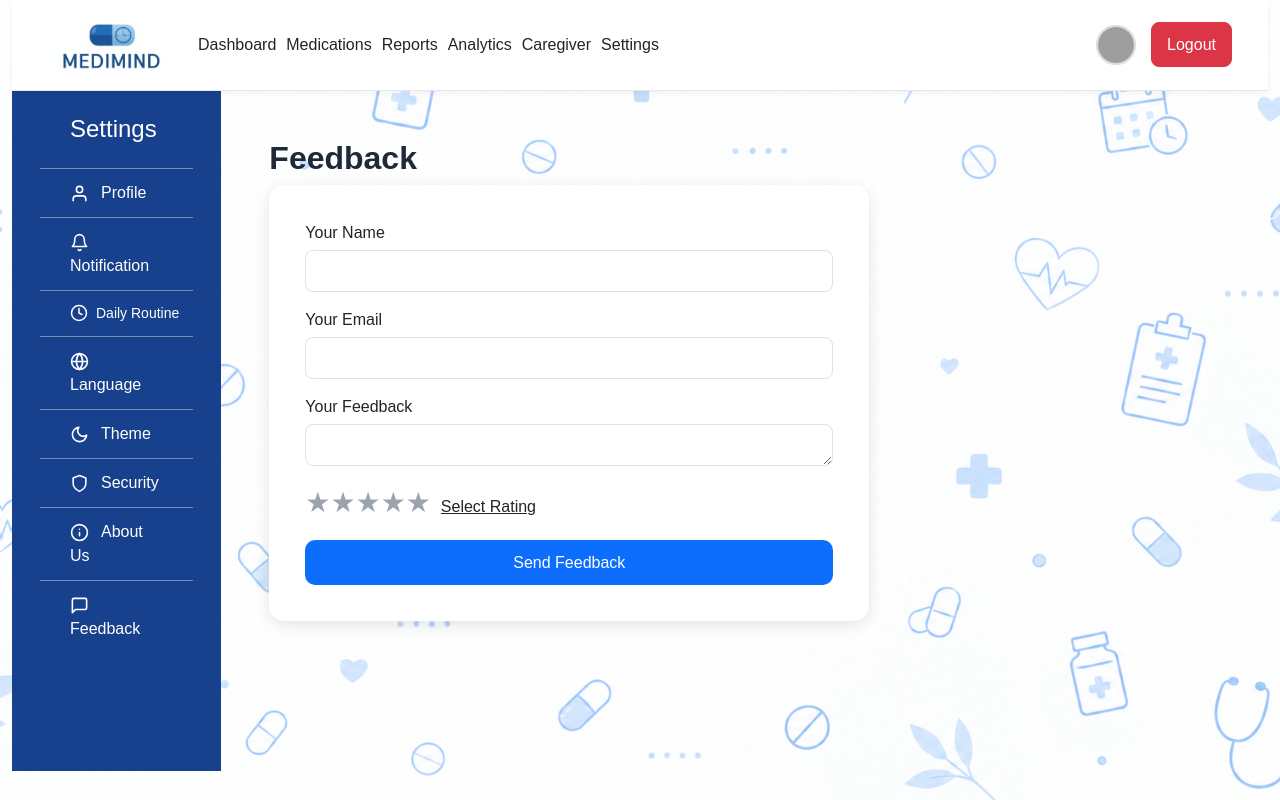
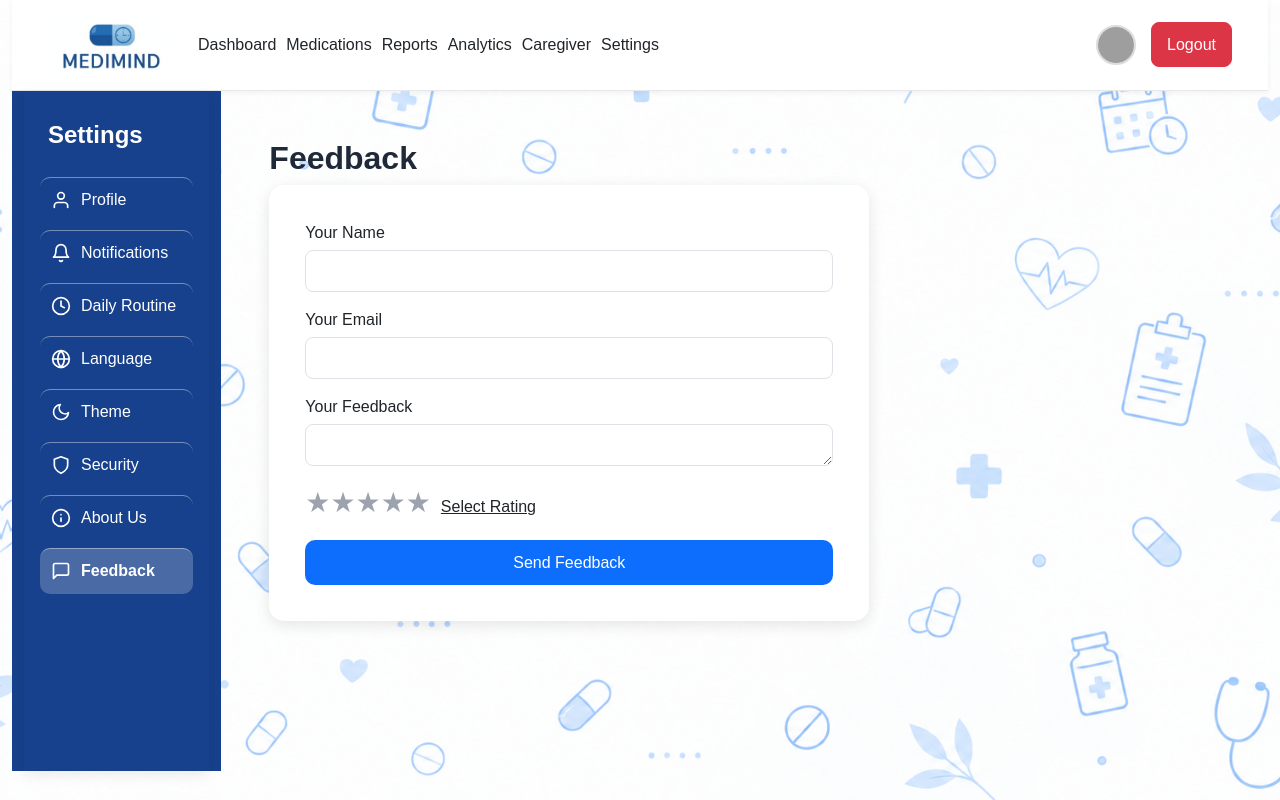
Before and after one commit to sheikha25/MediMind-project, a React (Vite) app in the folder client/: page /settings/feedback in a window 1280 px wide. Built offline with nearby package versions, Linux system fonts and the light colour scheme; grey boxes are pictures that could not be loaded.

Commit message:
Update SettingsSidebar.jsx

```diff
--- a/client/src/components/SettingsSidebar.jsx
+++ b/client/src/components/SettingsSidebar.jsx
@@ -1,7 +1,17 @@
 
-import {FiUser,FiBell,FiClock,FiGlobe,FiMoon,FiShield,FiInfo,FiMessageSquare,} from "react-icons/fi";
 import { useEffect, useState } from "react";
-import { Link } from "react-router-dom";
+import { NavLink } from "react-router-dom";
+
+import {
+  FiUser,
+  FiBell,
+  FiClock,
+  FiGlobe,
+  FiMoon,
+  FiShield,
+  FiInfo,
+  FiMessageSquare,
+} from "react-icons/fi";
 
 const SettingsSidebar = () => {
   const [language, setLanguage] = useState(
@@ -10,98 +20,304 @@ const SettingsSidebar = () => {
 
   const isArabic = language === "ar";
 
+  const t = (english, arabic) =>
+    isArabic ? arabic : english;
+
   useEffect(() => {
     const updateLanguage = () => {
-      setLanguage(localStorage.getItem("medimindLanguage") || "en");
+      setLanguage(
+        localStorage.getItem("medimindLanguage") || "en"
+      );
     };
 
-    window.addEventListener("medimind-language-change", updateLanguage);
+    window.addEventListener(
+      "medimind-language-change",
+      updateLanguage
+    );
+
+    window.addEventListener(
+      "medimindLanguageChanged",
+      updateLanguage
+    );
+
     window.addEventListener("storage", updateLanguage);
 
     return () => {
-      window.removeEventListener("medimind-language-change", updateLanguage);
-      window.removeEventListener("storage", updateLanguage);
+      window.removeEventListener(
+        "medimind-language-change",
+        updateLanguage
+      );
+
+      window.removeEventListener(
+        "medimindLanguageChanged",
+        updateLanguage
+      );
+
+      window.removeEventListener(
+        "storage",
+        updateLanguage
+      );
     };
   }, []);
 
-  const t = (english, arabic) =>
-    isArabic ? arabic : english;
+  const menuItems = [
+    {
+      path: "/settings/profile",
+      en: "Profile",
+      ar: "الملف الشخصي",
+      icon: FiUser,
+    },
+    {
+      path: "/settings/notification",
+      en: "Notifications",
+      ar: "الإشعارات",
+      icon: FiBell,
+    },
+    {
+      path: "/settings/daily-routine",
+      en: "Daily Routine",
+      ar: "الروتين اليومي",
+      icon: FiClock,
+    },
+    {
+      path: "/settings/language",
+      en: "Language",
+      ar: "اللغة",
+      icon: FiGlobe,
+    },
+    {
+      path: "/settings/theme",
+      en: "Theme",
+      ar: "المظهر",
+      icon: FiMoon,
+    },
+    {
+      path: "/settings/security",
+      en: "Security",
+      ar: "الأمان",
+      icon: FiShield,
+    },
+    {
+      path: "/settings/about",
+      en: "About Us",
+      ar: "من نحن",
+      icon: FiInfo,
+    },
+    {
+      path: "/settings/feedback",
+      en: "Feedback",
+      ar: "الملاحظات",
+      icon: FiMessageSquare,
+    },
+  ];
 
   return (
-  <div
-    className="settings-sidebar"
-    dir={isArabic ? "rtl" : "ltr"}
-    style={{
-      textAlign: isArabic ? "right" : "left",
-      backgroundColor: "#17418C",
-      color: "white",
-      padding: "24px 16px",
-      borderRadius: "14px",
-    }}
-  >
-    <h4 style={{ color: "white", marginBottom: "24px" }}>
-      {t("Settings", "الإعدادات")}
-    </h4>
+    <aside
+      className="settings-sidebar mm-settings-sidebar"
+      dir={isArabic ? "rtl" : "ltr"}
+    >
+      <style>{`
+        .mm-settings-sidebar {
+          background-color: #17418c !important;
+          color: #ffffff !important;
 
-    <Link className="settings-link" to="/settings/profile"
-      style={{ color: "white" }}>
-      <FiUser size={19} style={{ marginInlineEnd: "12px" }} />
-      {t("Profile", "الملف الشخصي")}
-    </Link>
+          width: 100% !important;
+          min-width: 0 !important;
+          max-width: none !important;
 
-    <Link className="settings-link" to="/settings/notification"
-      style={{ color: "white" }}>
-      <FiBell size={19} style={{ marginInlineEnd: "12px" }} />
-      {t("Notification", "الإشعارات")}
-    </Link>
+          min-height: 590px;
+          height: 100%;
 
-    <Link
-  className="settings-link"
-  to="/settings/daily-routine"
-  style={{
-    color: "white",
-    display: "flex",
-    alignItems: "center",
-    gap: "8px",
-    whiteSpace: "nowrap",
-    fontSize: "14px",
-  }}
->
-  <FiClock size={18} style={{ flexShrink: 0 }} />
-  <span>{t("Daily Routine", "الروتين اليومي")}</span>
-</Link>
+          padding: 26px 16px;
+          border-radius: 0;
+          box-sizing: border-box;
 
-    <Link className="settings-link" to="/settings/language"
-      style={{ color: "white" }}>
-      <FiGlobe size={19} style={{ marginInlineEnd: "12px" }} />
-      {t("Language", "اللغة")}
-    </Link>
+          box-shadow: 0 4px 14px rgba(0, 0, 0, 0.08);
+        }
 
-    <Link className="settings-link" to="/settings/theme"
-      style={{ color: "white" }}>
-      <FiMoon size={19} style={{ marginInlineEnd: "12px" }} />
-      {t("Theme", "المظهر")}
-    </Link>
+        .mm-settings-sidebar .mm-sidebar-title {
+          color: #ffffff !important;
+          font-size: 24px;
+          font-weight: 700;
+          margin: 0 0 24px;
+          padding-inline: 8px;
+          text-align: start;
+          line-height: 1.5;
+        }
 
-    <Link className="settings-link" to="/settings/security"
-      style={{ color: "white" }}>
-      <FiShield size={19} style={{ marginInlineEnd: "12px" }} />
-      {t("Security", "الأمان")}
-    </Link>
+        /* Always one vertical column */
+        .mm-settings-sidebar .mm-sidebar-menu {
+          display: flex !important;
+          flex-direction: column !important;
+          flex-wrap: nowrap !important;
+          grid-template-columns: none !important;
+          gap: 7px;
+          width: 100%;
+          min-width: 0;
+        }
 
-    <Link className="settings-link" to="/settings/about"
-      style={{ color: "white" }}>
-      <FiInfo size={19} style={{ marginInlineEnd: "12px" }} />
-      {t("About Us", "من نحن")}
-    </Link>
+        .mm-settings-sidebar .mm-sidebar-link {
+          display: flex !important;
+          flex-direction: row !important;
+          align-items: center;
+          justify-content: flex-start;
+          flex-wrap: nowrap !important;
 
-    <Link className="settings-link" to="/settings/feedback"
-      style={{ color: "white" }}>
-      <FiMessageSquare size={19} style={{ marginInlineEnd: "12px" }} />
-      {t("Feedback", "الملاحظات")}
-    </Link>
-  </div>
-);
+          gap: 10px;
+          width: 100%;
+          min-width: 0;
+          min-height: 46px;
+
+          padding: 10px 11px;
+
+          color: #ffffff !important;
+          text-decoration: none !important;
+
+          font-size: 16px;
+          font-weight: 500;
+          line-height: 1.4;
+
+          border-radius: 10px;
+          box-sizing: border-box;
+
+          transition: background-color 0.2s ease;
+        }
+
+        .mm-settings-sidebar .mm-sidebar-link:hover {
+          background-color: rgba(255, 255, 255, 0.13);
+        }
+
+        .mm-settings-sidebar .mm-sidebar-link.active {
+          background-color: rgba(255, 255, 255, 0.22);
+          font-weight: 700;
+        }
+
+        .mm-settings-sidebar .mm-sidebar-link:focus-visible {
+          outline: 2px solid #ffffff;
+          outline-offset: 2px;
+        }
+
+        .mm-settings-sidebar .mm-sidebar-icon {
+          width: 20px;
+          height: 20px;
+          flex: 0 0 20px;
+        }
+
+        .mm-settings-sidebar .mm-sidebar-text {
+          display: block;
+          min-width: 0;
+          white-space: nowrap;
+          overflow: hidden;
+          text-overflow: ellipsis;
+          overflow-wrap: normal !important;
+          word-break: normal !important;
+        }
+
+        .mm-settings-sidebar[dir="rtl"] {
+          direction: rtl;
+          text-align: right;
+        }
+
+        .mm-settings-sidebar[dir="ltr"] {
+          direction: ltr;
+          text-align: left;
+        }
+
+        .mm-settings-sidebar[dir="rtl"] .mm-sidebar-link {
+          font-family: Tahoma, Arial, sans-serif;
+        }
+
+        body.dark-theme .mm-settings-sidebar,
+        body.dark-mode .mm-settings-sidebar,
+        [data-theme="dark"] .mm-settings-sidebar {
+          background-color: #17418c !important;
+          color: #ffffff !important;
+        }
+
+        /* Tablet */
+        @media (max-width: 991px) {
+          .mm-settings-sidebar {
+            padding: 20px 10px;
+          }
+
+          .mm-settings-sidebar .mm-sidebar-title {
+            font-size: 20px;
+            padding-inline: 5px;
+          }
+
+          .mm-settings-sidebar .mm-sidebar-link {
+            font-size: 14px;
+            padding: 10px 7px;
+            gap: 7px;
+          }
+
+          .mm-settings-sidebar .mm-sidebar-icon {
+            width: 18px;
+            height: 18px;
+            flex-basis: 18px;
+          }
+        }
+
+        /* Very small screens */
+        @media (max-width: 480px) {
+          .mm-settings-sidebar {
+            padding: 16px 6px;
+          }
+
+          .mm-settings-sidebar .mm-sidebar-title {
+            font-size: 17px;
+          }
+
+          .mm-settings-sidebar .mm-sidebar-link {
+            font-size: 12px;
+            padding: 9px 5px;
+            gap: 5px;
+          }
+
+          .mm-settings-sidebar .mm-sidebar-icon {
+            width: 16px;
+            height: 16px;
+            flex-basis: 16px;
+          }
+        }
+      `}</style>
+
+      <h4 className="mm-sidebar-title">
+        {t("Settings", "الإعدادات")}
+      </h4>
+
+      <nav
+        className="mm-sidebar-menu"
+        aria-label={t(
+          "Settings navigation",
+          "قائمة الإعدادات"
+        )}
+      >
+        {menuItems.map((item) => {
+          const Icon = item.icon;
+
+          return (
+            <NavLink
+              key={item.path}
+              to={item.path}
+              title={t(item.en, item.ar)}
+              className={({ isActive }) =>
+                `mm-sidebar-link settings-link${
+                  isActive ? " active" : ""
+                }`
+              }
+            >
+              <Icon className="mm-sidebar-icon" />
+
+              <span className="mm-sidebar-text">
+                {t(item.en, item.ar)}
+              </span>
+            </NavLink>
+          );
+        })}
+      </nav>
+    </aside>
+  );
 };
 
 export default SettingsSidebar;
```
